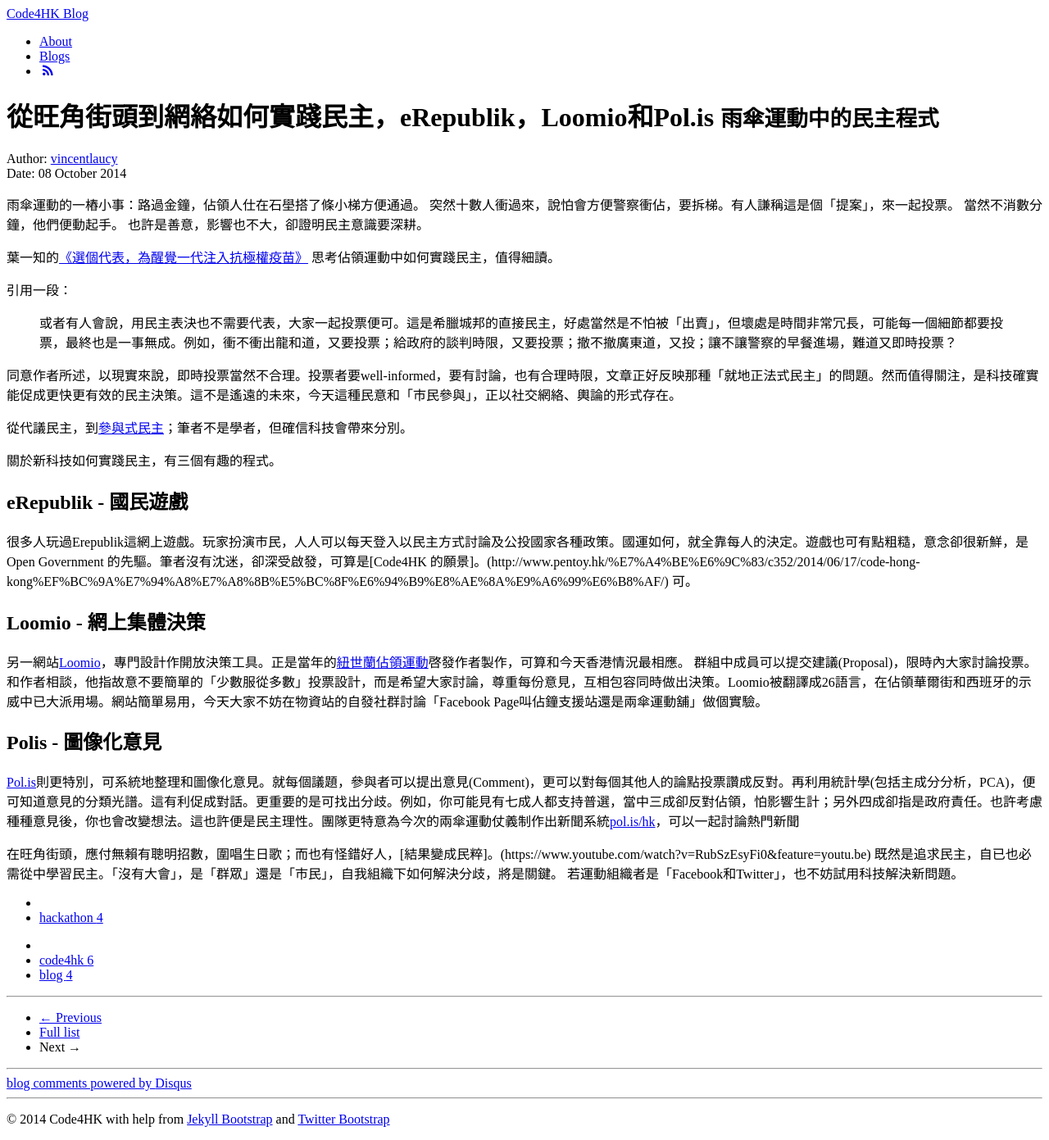
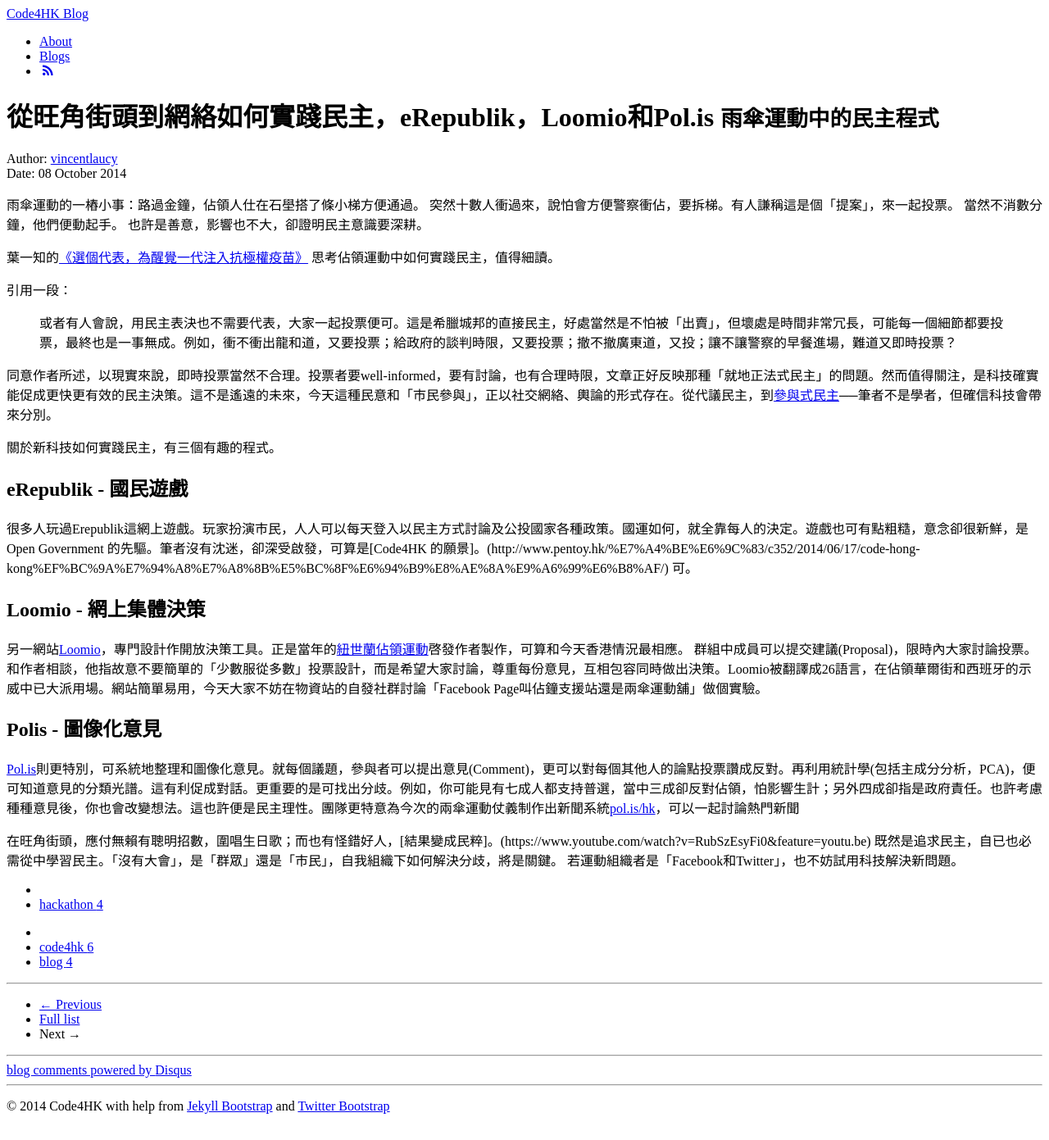
Before and after one commit to code4hk/code4hk.github.io, a Jekyll site: the page built from _posts/2014-10-08-erepublik-loomio-polis.md, in a window 1280 px wide. Shown: the whole page at 82% size. Built offline with Jekyll 4.4.1, drawn with Linux system fonts in a browser that asks for light colours; Markdown is read by kramdown in place of the engine named in the settings; comment, search, counter and statistics services are not loaded.

```diff
--- a/_posts/2014-10-08-erepublik-loomio-polis.md
+++ b/_posts/2014-10-08-erepublik-loomio-polis.md
@@ -21,9 +21,7 @@ tags : [code4hk, blog]
 引用一段：
 >或者有人會說，用民主表決也不需要代表，大家一起投票便可。這是希臘城邦的直接民主，好處當然是不怕被「出賣」，但壞處是時間非常冗長，可能每一個細節都要投票，最終也是一事無成。例如，衝不衝出龍和道，又要投票；給政府的談判時限，又要投票；撤不撤廣東道，又投；讓不讓警察的早餐進場，難道又即時投票？
 
-同意作者所述，以現實來說，即時投票當然不合理。投票者要well-informed，要有討論，也有合理時限，文章正好反映那種「就地正法式民主」的問題。然而值得關注，是科技確實能促成更快更有效的民主決策。這不是遙遠的未來，今天這種民意和「市民參與」，正以社交網絡、輿論的形式存在。
-
-從代議民主，到[參與式民主](https://en.wikipedia.org/wiki/Participatory_democracy)；筆者不是學者，但確信科技會帶來分別。
+同意作者所述，以現實來說，即時投票當然不合理。投票者要well-informed，要有討論，也有合理時限，文章正好反映那種「就地正法式民主」的問題。然而值得關注，是科技確實能促成更快更有效的民主決策。這不是遙遠的未來，今天這種民意和「市民參與」，正以社交網絡、輿論的形式存在。從代議民主，到[參與式民主](https://en.wikipedia.org/wiki/Participatory_democracy)──筆者不是學者，但確信科技會帶來分別。
 
 關於新科技如何實踐民主，有三個有趣的程式。
 
```
